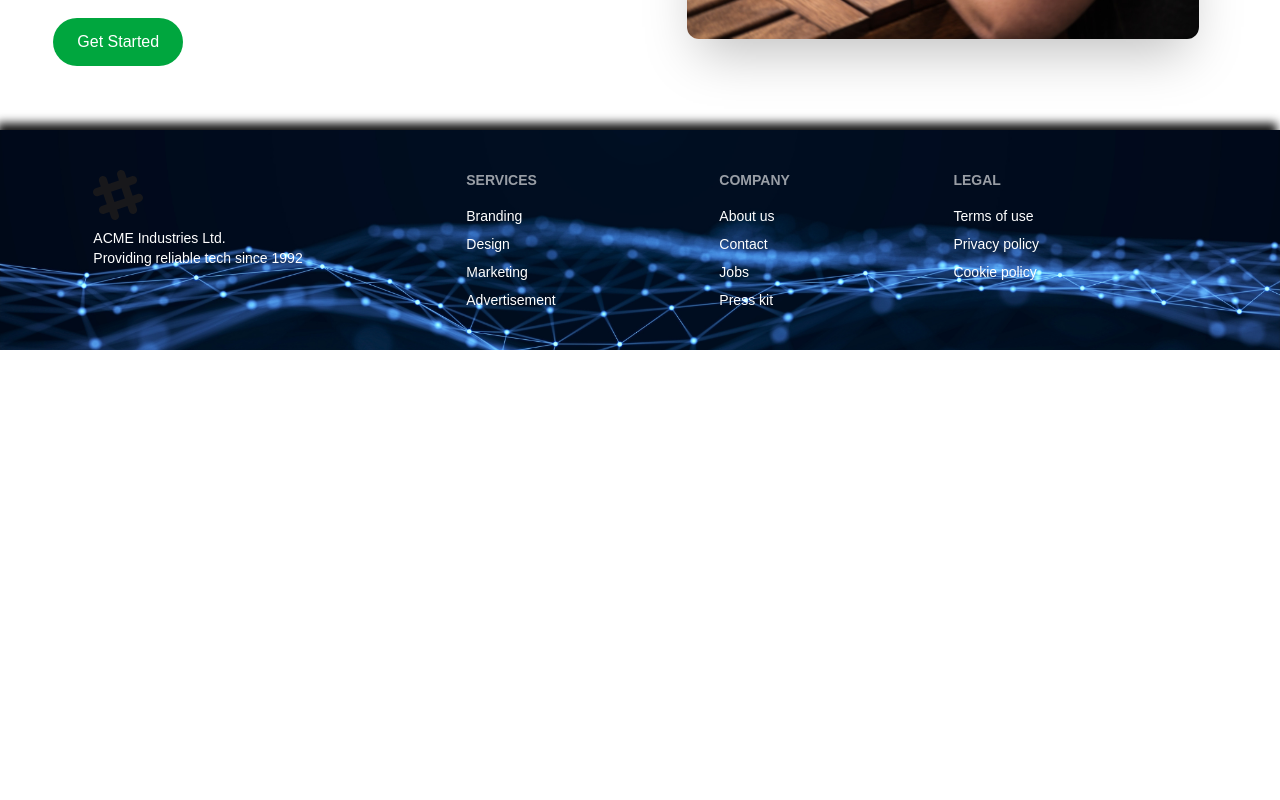
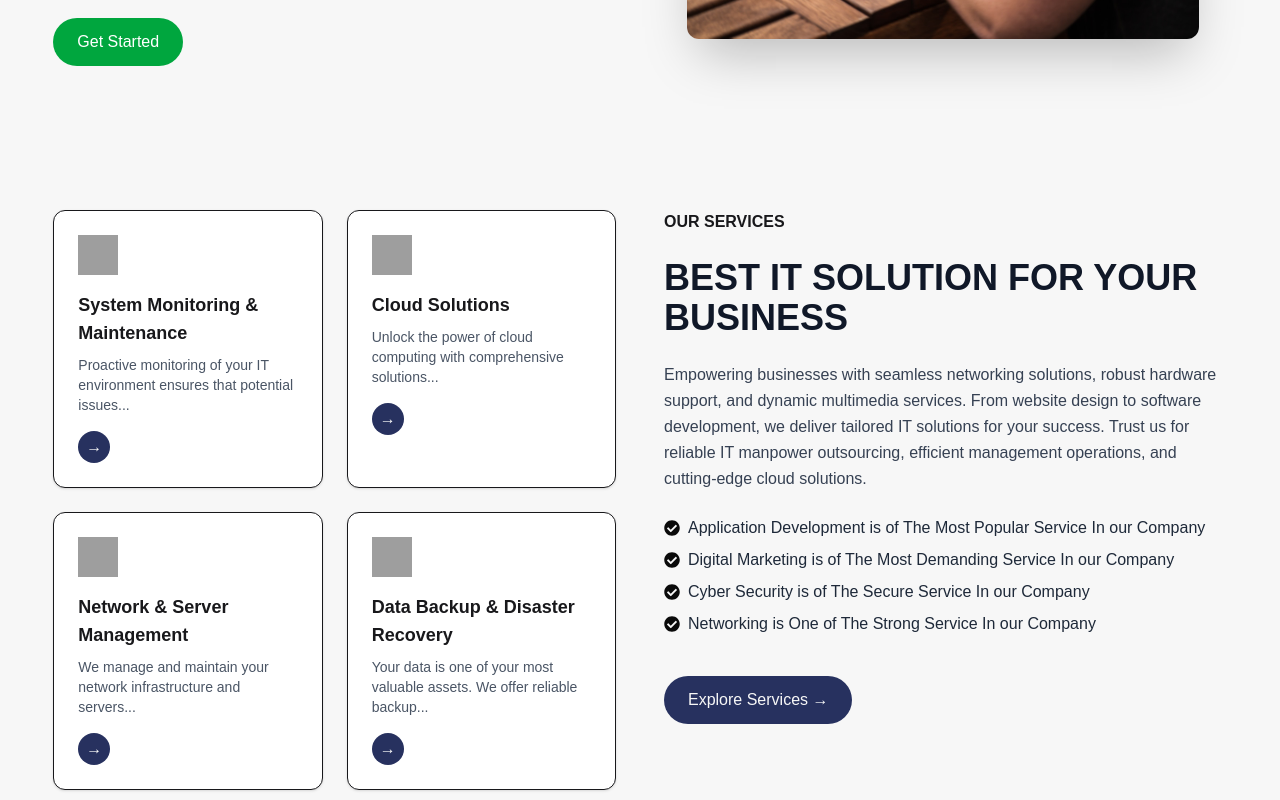
Before and after one commit to NH-Mizan/codenest24-it-project, a Next.js app: page / in a window 1280 px wide. Shown: the part 1220-2020 px from the top of the page. Before the commit the page ends 1570 px from the top, so only its background shows below. Built offline with nearby package versions, Linux system fonts and the light colour scheme; grey boxes are pictures that could not be loaded.

Commit message:
customais color and background color

```diff
--- a/package.json
+++ b/package.json
@@ -9,9 +9,12 @@
     "lint": "next lint"
   },
   "dependencies": {
+    "aos": "^2.3.4",
+    "framer-motion": "^12.23.3",
     "next": "15.3.5",
     "react": "^19.0.0",
-    "react-dom": "^19.0.0"
+    "react-dom": "^19.0.0",
+    "react-icons": "^5.5.0"
   },
   "devDependencies": {
     "@eslint/eslintrc": "^3",
--- a/src/app/globals.css
+++ b/src/app/globals.css
@@ -1,28 +1,48 @@
 @import "tailwindcss";
 @plugin "daisyui";
 
-:root {
-  --background: #ffffff;
-  --foreground: #171717;
-}
-
 @theme inline {
-  --color-background: var(--background);
-  --color-foreground: var(--foreground);
+  --color-background: var(--bk-color);
+  --color-foreground: var(--wt-color);
   --font-sans: var(--font-geist-sans);
   --font-mono: var(--font-geist-mono);
 }
 
+:root {
+    --wt-color: #F7F7F7;
+    --bk-color: #0a0a0a;
+    --primary-color: #27315f;
+    --secondary-color: #495db7;
+    --en-font: "Maven Pro", sans-serif;
+    --bn-font: "Hind Siliguri", sans-serif;
+    --poppins-font: "Poppins", serif;
+}
+.bg-color{
+  background-color:var(--primary-color) ;
+}
+.color-wt{
+  color: var(--wt-color);
+}
+.color-bk{
+  color: var(--bk-color);
+}
+
+
+
 @media (prefers-color-scheme: dark) {
   :root {
-    --background: #0a0a0a;
-    --foreground: #ededed;
+    --wt-color: #F7F7F7;
+    --bk-color: #0a0a0a;
+    --primary-color: #27315f;
+    --secondary-color: #495db7;
+    --en-font: "Maven Pro", sans-serif;
+    --bn-font: "Hind Siliguri", sans-serif;
+    --poppins-font: "Poppins", serif;
   }
 }
 
 body {
-  background: var(--background);
-  color: var(--foreground);
+  background: var(--wt-color);
   font-family: Arial, Helvetica, sans-serif;
 }
 
@@ -62,9 +82,9 @@ body {
     background-position: center;
     background-repeat: no-repeat;
     background-size: cover;
-    box-shadow: -3px -7px 9px var(--foreground);
+    box-shadow: -3px -7px 9px var(--bk-color);
 }
 .footer nav{
-  color:var(--background);
+  color:var(--wt-color);
 }
 /* What To Do Section */
--- a/src/app/layout.js
+++ b/src/app/layout.js
@@ -2,6 +2,7 @@ import { Geist, Geist_Mono } from "next/font/google";
 import "./globals.css";
 import NavBar from "@/components/layouts/Header";
 import Footer from "@/components/layouts/Footer";
+
 
 const geistSans = Geist({
   variable: "--font-geist-sans",
@@ -19,6 +20,7 @@ export const metadata = {
 };
 
 export default function RootLayout({ children }) {
+
   return (
     <html lang="en">
       <body
--- a/src/app/page.js
+++ b/src/app/page.js
@@ -1,5 +1,6 @@
 import Banner from "@/components/Home/Banner";
 import WhatDo from "@/components/Home/whatDoMe";
+import Service from "@/components/Home/ourService";
 import Image from "next/image";
 
 export default function Home() {
@@ -7,6 +8,7 @@ export default function Home() {
    <div>
      <Banner/>
      <WhatDo/>
+     <Service/>
 
    </div>
   );
--- /dev/null
+++ b/src/components/Home/ourService.jsx
@@ -0,0 +1,115 @@
+'use client';
+import { FaCheckCircle } from "react-icons/fa";
+import { motion } from 'framer-motion';
+
+const serviceCards = [
+  {
+    id: 1,
+    icon: '/icons/monitoring.svg',
+    title: 'System Monitoring & Maintenance',
+    description: 'Proactive monitoring of your IT environment ensures that potential issues...',
+  },
+  {
+    id: 2,
+    icon: '/icons/cloud.svg',
+    title: 'Cloud Solutions',
+    description: 'Unlock the power of cloud computing with comprehensive solutions...',
+  },
+  {
+    id: 3,
+    icon: '/icons/server.svg',
+    title: 'Network & Server Management',
+    description: 'We manage and maintain your network infrastructure and servers...',
+  },
+  {
+    id: 4,
+    icon: '/icons/backup.svg',
+    title: 'Data Backup & Disaster Recovery',
+    description: 'Your data is one of your most valuable assets. We offer reliable backup...',
+  },
+];
+
+const serviceList = [
+  'Application Development is of The Most Popular Service In our Company',
+  'Digital Marketing is of The Most Demanding Service In our Company',
+  'Cyber Security is of The Secure Service In our Company',
+  'Networking is One of The Strong Service In our Company',
+];
+
+// Framer Motion animation variants
+const fadeUp = {
+  hidden: { opacity: 0, y: 40 },
+  visible: (i) => ({
+    opacity: 1,
+    y: 0,
+    transition: { delay: i * 0.2, duration: 0.6, ease: 'easeOut' },
+  }),
+};
+
+const fadeLeft = {
+  hidden: { opacity: 0, x: 60 },
+  visible: {
+    opacity: 1,
+    x: 0,
+    transition: { duration: 0.7, ease: 'easeOut' },
+  },
+};
+
+export default function Services() {
+  return (
+    <section className="w-11/12 max-w-7xl mx-auto py-20 grid grid-cols-1 lg:grid-cols-2 gap-12">
+      {/* Left: Service Cards */}
+      <div className="grid grid-cols-1 sm:grid-cols-2 gap-6">
+        {serviceCards.map((card, i) => (
+          <motion.div
+            key={card.id}
+            custom={i}
+            initial="hidden"
+            whileInView="visible"
+            viewport={{ once: true }}
+            variants={fadeUp}
+            className="p-6 bg-white rounded-xl border shadow hover:shadow-lg transition"
+          >
+            <img src={card.icon} alt={card.title} className="w-10 h-10 mb-4" />
+            <h3 className="text-lg font-bold mb-2">{card.title}</h3>
+            <p className="text-gray-600 text-sm mb-4">{card.description}</p>
+            <button className="w-8 h-8 rounded-full bg-color color-wt flex items-center justify-center">
+              →
+            </button>
+          </motion.div>
+        ))}
+      </div>
+
+      {/* Right: Textual Content */}
+      <motion.div
+        initial="hidden"
+        whileInView="visible"
+        viewport={{ once: true }}
+        variants={fadeLeft}
+        className="space-y-6"
+      >
+        <h4 className=" font-semibold">OUR SERVICES</h4>
+        <h2 className="text-3xl md:text-4xl font-bold text-gray-900">
+          BEST IT SOLUTION FOR YOUR BUSINESS
+        </h2>
+        <p className="text-gray-700 leading-relaxed">
+          Empowering businesses with seamless networking solutions, robust hardware support, and dynamic multimedia services. From website design to software development, we deliver tailored IT solutions for your success.
+          Trust us for reliable IT manpower outsourcing, efficient management operations, and cutting-edge cloud solutions.
+        </p>
+
+        <ul className="space-y-2 text-gray-800">
+          {serviceList.map((item, idx) => (
+            <li key={idx} className="flex items-start gap-2">
+              <FaCheckCircle className="color-bk mt-1" />
+              <span>{item}</span>
+            </li>
+          ))}
+        </ul>
+
+        <button className="bg-color  color-wt px-6 py-3 rounded-full font-medium mt-4">
+          Explore Services →
+        </button>
+      </motion.div>
+    </section>
+  );
+}
```
Also changed, not shown: 1 other file (tests, documents, lock files or other folders).
